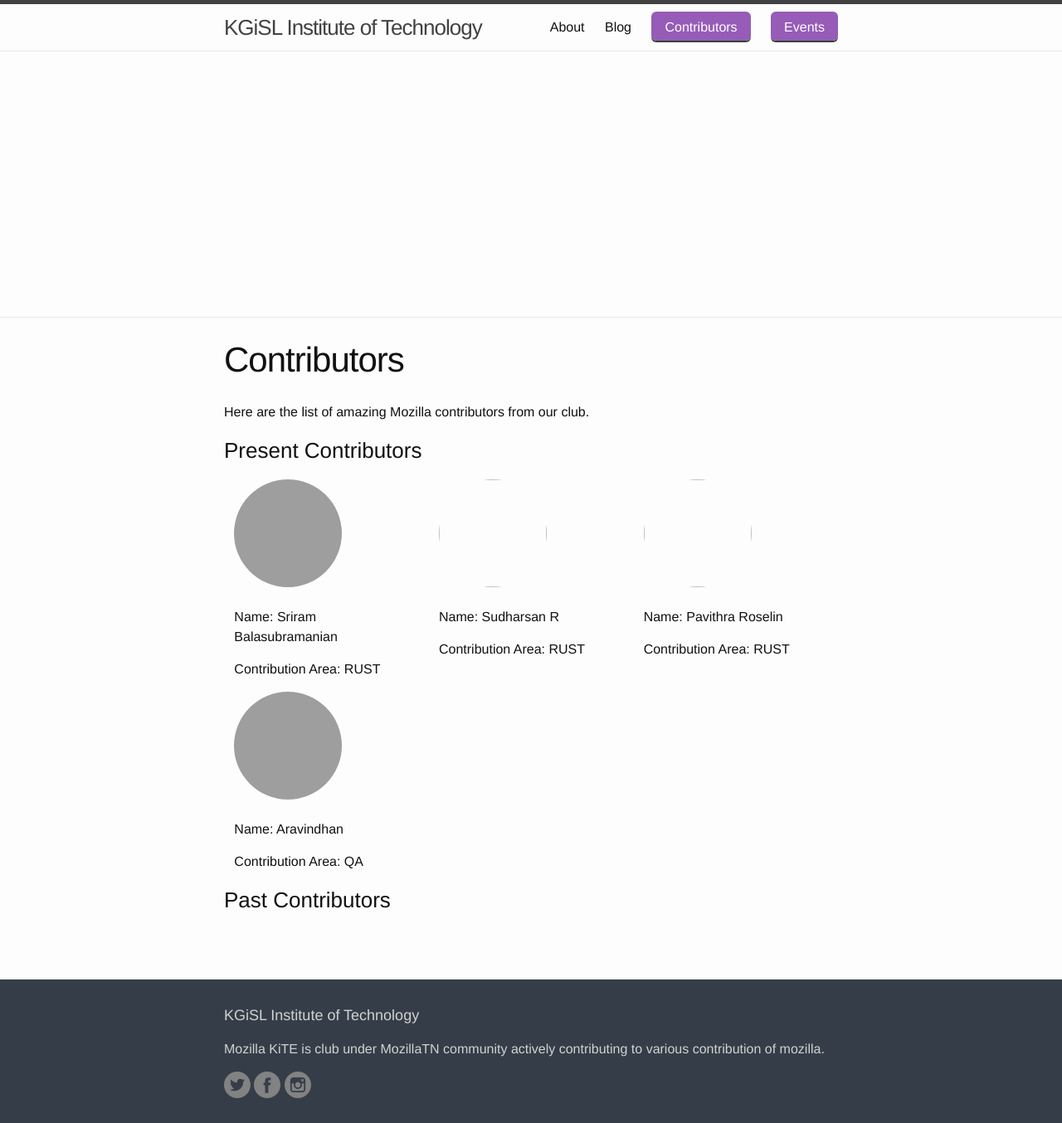
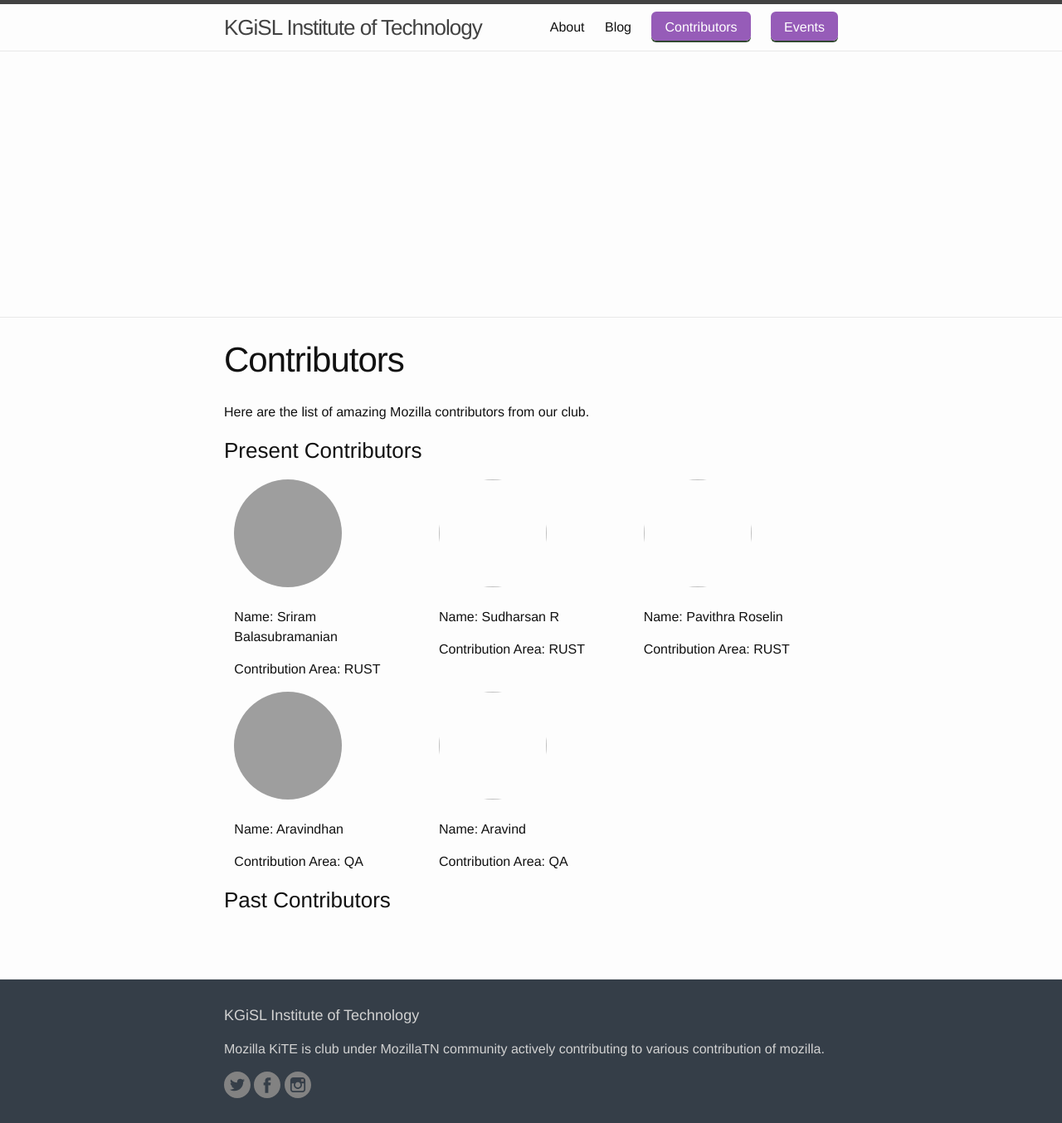
Before and after one commit to MozillaTN/KiTE, a Jekyll site: the page built from docs/contributors.md, in a window 1280 px wide. Shown: the whole page at 83% size. Built offline with Jekyll 4.4.1, drawn with Linux system fonts in a browser that asks for light colours; grey boxes are pictures that could not be loaded.

Commit message:
Added Aravind

```diff
--- a/docs/_data/present_contributors.yml
+++ b/docs/_data/present_contributors.yml
@@ -22,3 +22,9 @@
     description: added contributor
     photo: "http://www.gravatar.com/avatar/d72bff2fe4c3083e1a469bd77bad2d15"
     contribution: QA
+
+-   name: Aravind
+    twitter: null
+    description: added contributor
+    photo: null
+    contribution: QA
```
